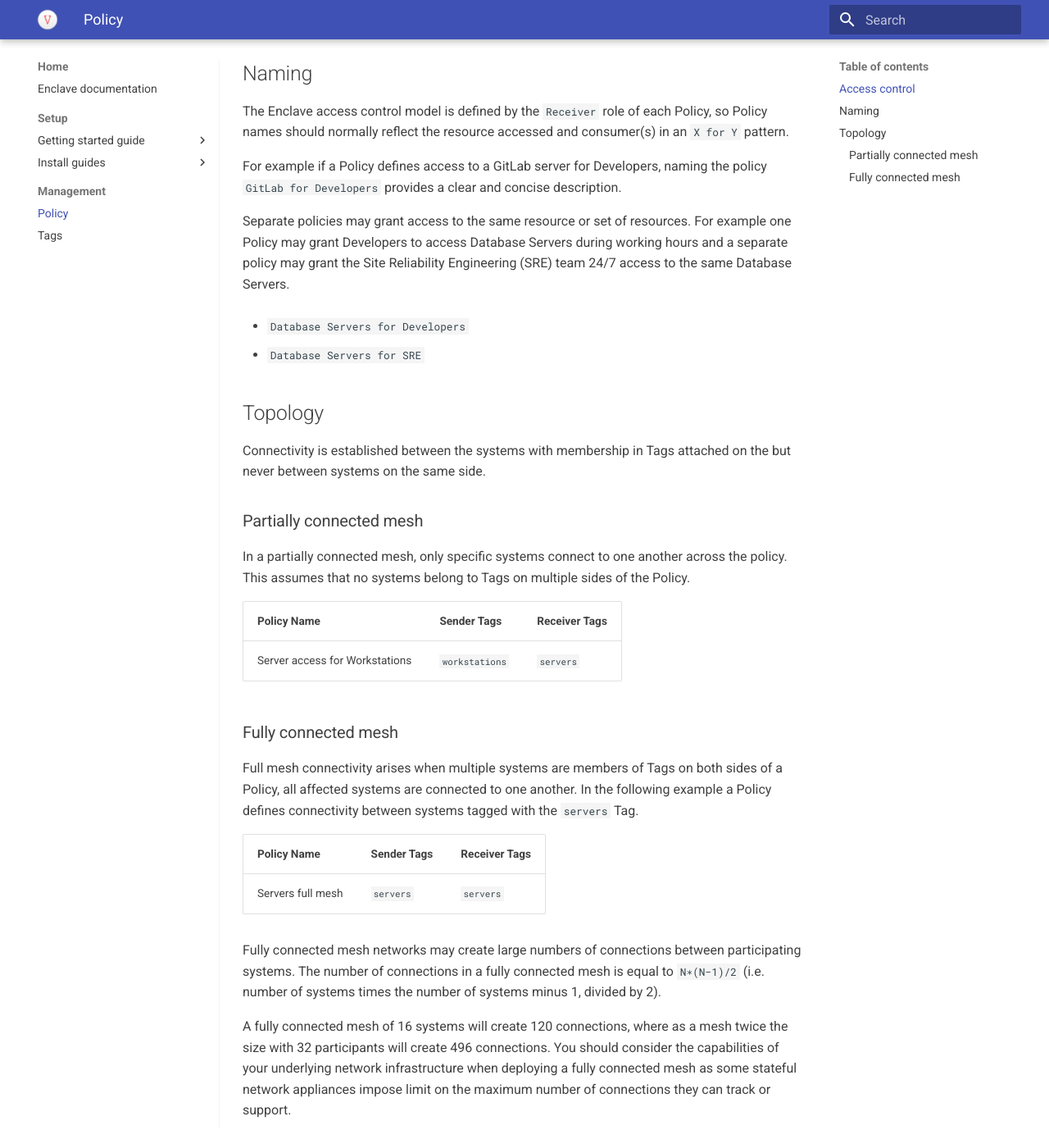
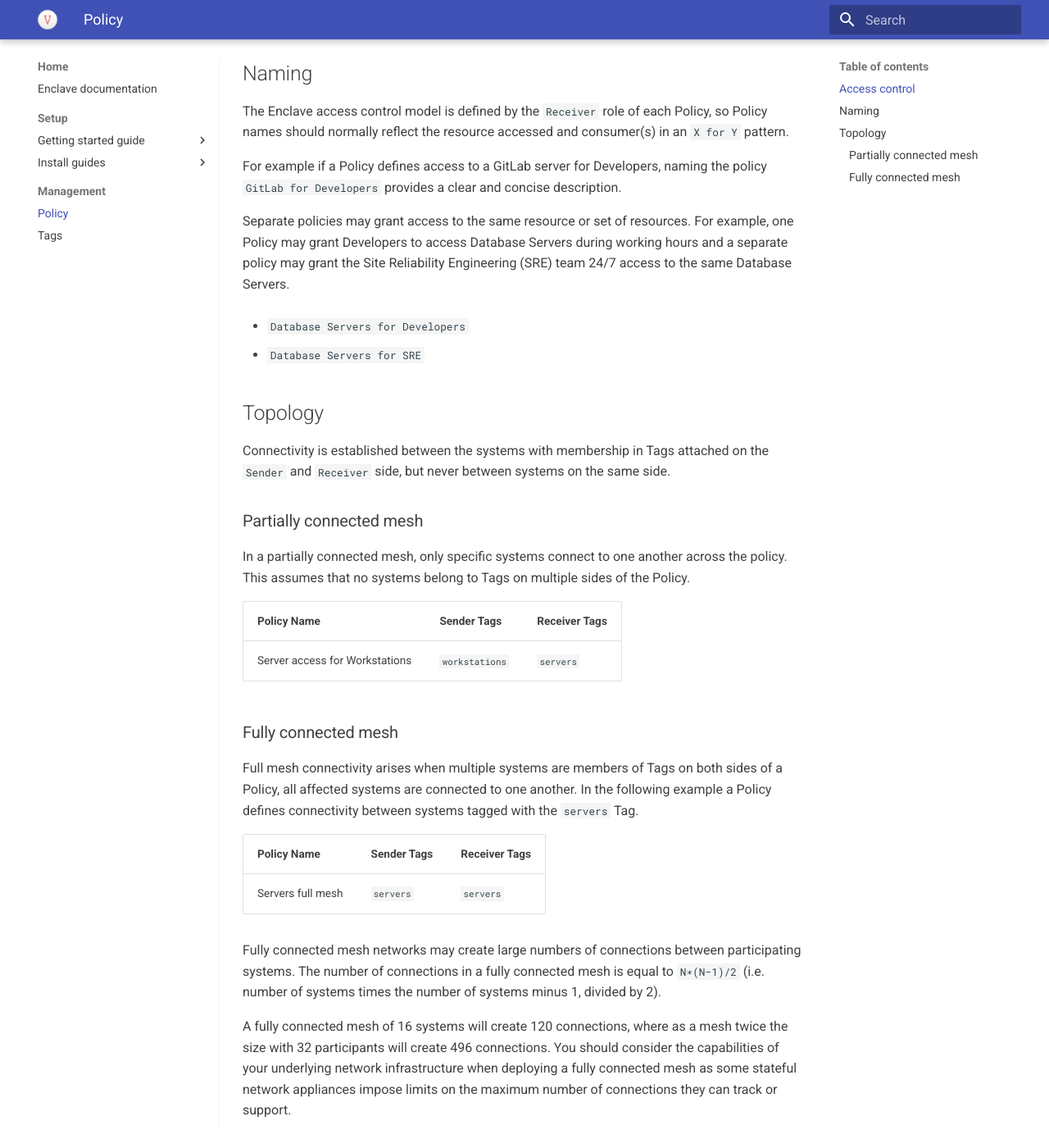
Before and after one commit to enclave-networks/docs, an MkDocs documentation site: the page built from docs/management/policy.md, in a window 1280 px wide and 1400 px high, scrolled down 1134 px. Shown: the whole window at 82% size. Built offline with MkDocs 1.6.1 and Material for MkDocs 9.7.7, drawn with Linux system fonts in a browser that asks for light colours; some of the changed text lies outside the part shown.

Commit message:
Feed-back on policy

```diff
--- a/docs/management/policy.md
+++ b/docs/management/policy.md
@@ -26,14 +26,14 @@ The Enclave access control model is defined by the `Receiver` role of each Polic
 
 For example if a Policy defines access to a GitLab server for Developers, naming the policy `GitLab for Developers` provides a clear and concise description.
 
-Separate policies may grant access to the same resource or set of resources. For example one Policy may grant Developers to access Database Servers during working hours and a separate policy may grant the Site Reliability Engineering (SRE) team 24/7 access to the same Database Servers.
+Separate policies may grant access to the same resource or set of resources. For example, one Policy may grant Developers to access Database Servers during working hours and a separate policy may grant the Site Reliability Engineering (SRE) team 24/7 access to the same Database Servers.
 
 * `Database Servers for Developers`
 * `Database Servers for SRE`
 
 ## Topology
 
-Connectivity is established between the systems with membership in Tags attached on the  but never between systems on the same side.
+Connectivity is established between the systems with membership in Tags attached on the `Sender` and `Receiver` side, but never between systems on the same side.
 
 ### Partially connected mesh
 
@@ -53,4 +53,4 @@ Full mesh connectivity arises when multiple systems are members of Tags on both
 
 Fully connected mesh networks may create large numbers of connections between participating systems. The number of connections in a fully connected mesh is equal to `N∗(N−1)/2` (i.e. number of systems times the number of systems minus 1, divided by 2).
 
-A fully connected mesh of 16 systems will create 120 connections, where as a mesh twice the size with 32 participants will create 496 connections. You should consider the capabilities of your underlying network infrastructure when deploying a fully connected mesh as some stateful network appliances impose limit on the maximum number of connections they can track or support.
+A fully connected mesh of 16 systems will create 120 connections, where as a mesh twice the size with 32 participants will create 496 connections. You should consider the capabilities of your underlying network infrastructure when deploying a fully connected mesh as some stateful network appliances impose limits on the maximum number of connections they can track or support.
```
Also changed, not shown: other parts of docs/management/policy.md (+6 -6 lines).
